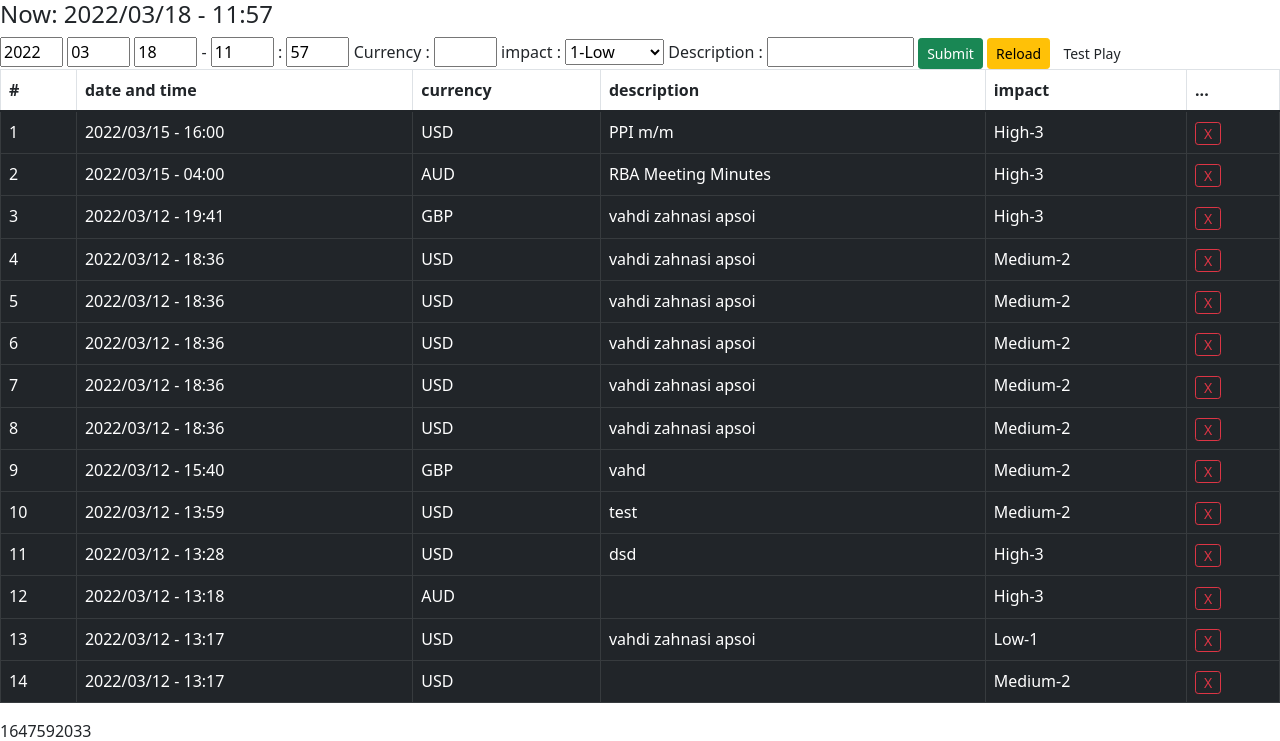
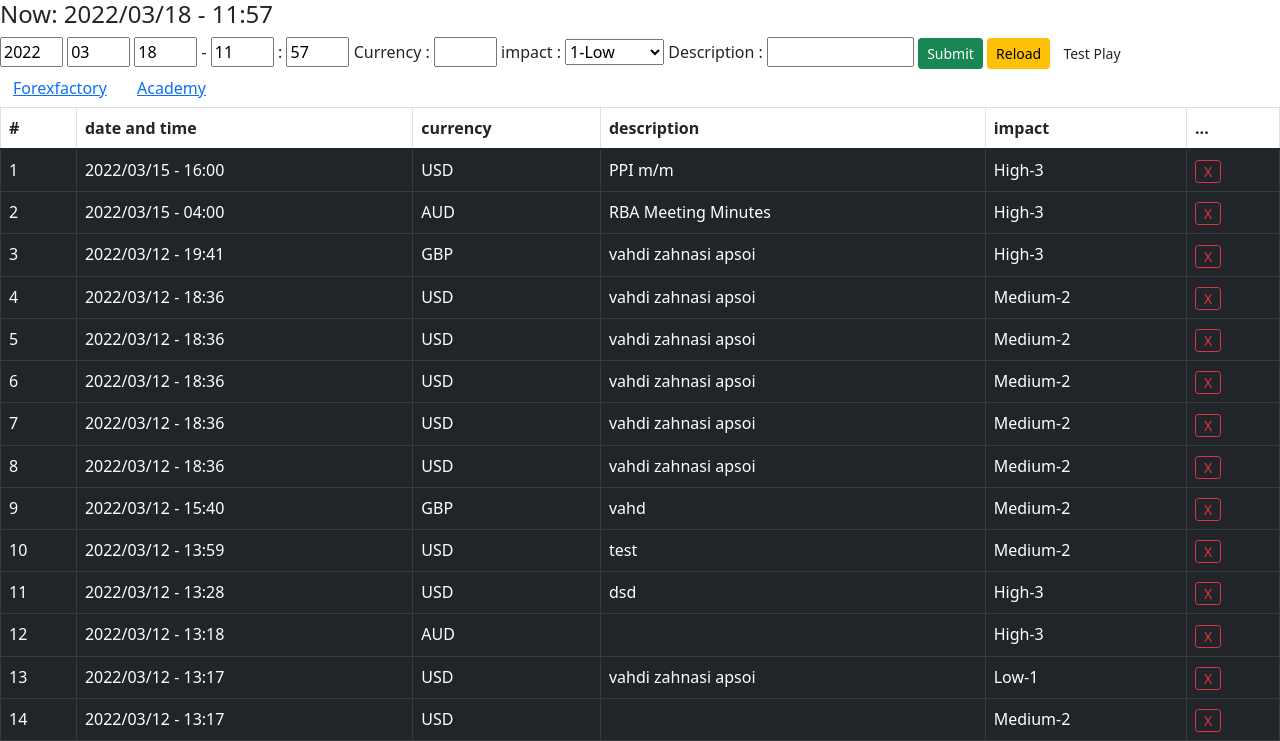
Before and after one commit to vahidzahani/news_fx_alert, a PHP site: page /index.php in a window 1280 px wide. Shown: the top 741 px of the page. Run offline with PHP 8.4, Linux system fonts and the light colour scheme; data comes from the database, SQL or seed files in the repository; both versions use the stored data as it was after the commit.

Commit message:
add link s

```diff
--- a/index.php
+++ b/index.php
@@ -65,6 +65,8 @@ $db = new MyDB();
         <a href="?" class="btn btn-warning btn-sm">Reload</a>
         <button class="btn btn-default btn-sm" onclick="playSound('mixkit-cartoon-door-melodic-bell-110.wav')" type="button">Test Play</button>
     </form>
+    <a href="https://www.forexfactory.com/calendar" class="btn btn-link">Forexfactory</a>
+    <a href="https://academywave.com/forex-economic-calendar/" class="btn btn-link">Academy</a>
     <?php
 
     if (isset($_REQUEST['del'])) {
```
Also changed, not shown: news.db.
